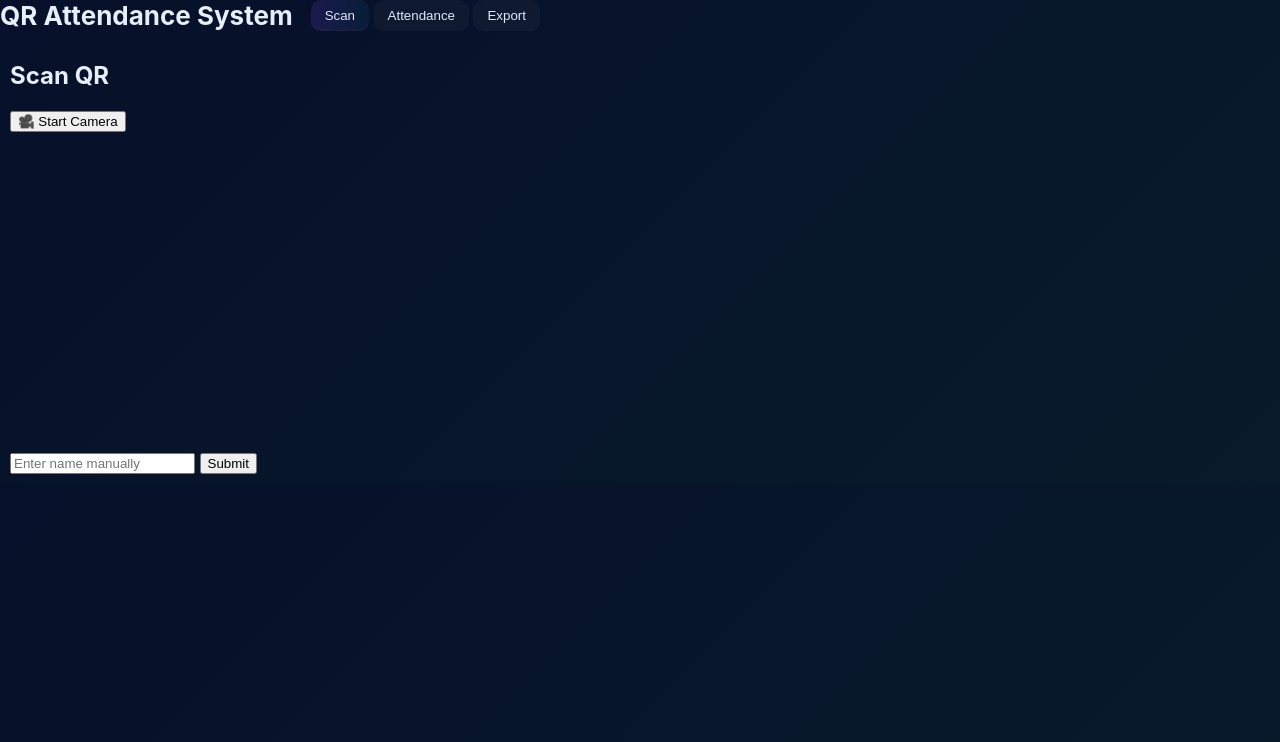
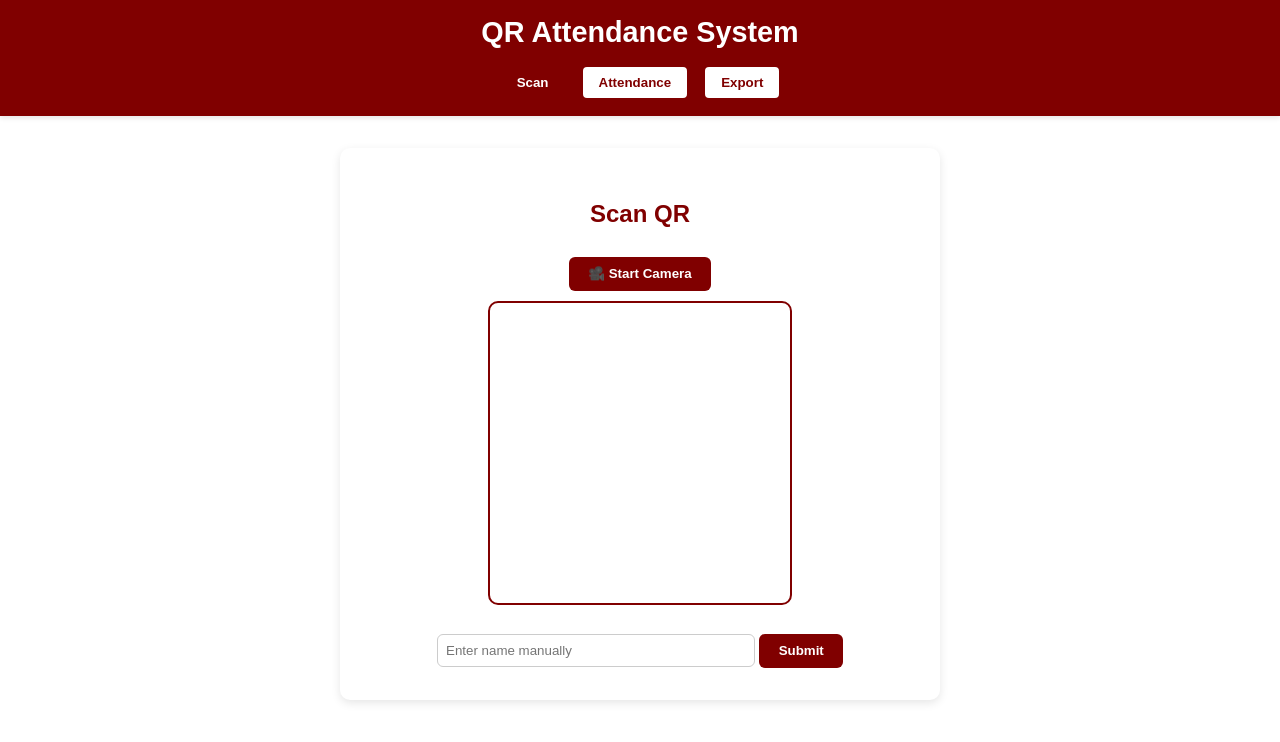
Before and after one commit to IX-elysia/qr-attendance, a website: page client/index.html in a window 1280 px wide. Drawn offline with Linux system fonts and the light colour scheme; no server answers.

Commit message:
Added maroon theme and centered design

```diff
--- a/client/style.css
+++ b/client/style.css
@@ -1,23 +1,140 @@
-:root{--bg:#0f1724;--card:#0b1220;--accent:#7c3aed;--muted:#9aa4b2;--glass:rgba(255,255,255,0.03)}
-*{box-sizing:border-box}
-body{margin:0;font-family:Inter,ui-sans-serif,system-ui,Segoe UI,Roboto,'Helvetica Neue',Arial;background:linear-gradient(135deg,#07102a 0%, #071b2a 100%);color:#e6eef8}
-.app{max-width:980px;margin:28px auto;padding:18px;background:linear-gradient(180deg, rgba(255,255,255,0.02), transparent);border-radius:14px;box-shadow:0 6px 30px rgba(2,6,23,0.6)}
-header{display:flex;align-items:flex-start;gap:18px}
-header h1{margin:0;font-size:26px}
-.subtitle{margin:0;color:var(--muted)}
-.tabs{display:flex;gap:8px;margin:18px 0}
-.tab{background:var(--glass);border:0;padding:8px 14px;border-radius:10px;color:#dfe9fb;cursor:pointer}
-.tab.active{background:linear-gradient(90deg, rgba(124,58,237,0.18), rgba(14,165,233,0.08));box-shadow:inset 0 -2px 0 rgba(255,255,255,0.02)}
-main{padding:10px}
-.panel{display:none}
-.panel.active{display:block}
-.scanner-area{background:rgba(255,255,255,0.02);padding:12px;border-radius:10px}
-.manual{margin-top:12px;display:flex;gap:8px;align-items:center}
-.manual input{padding:8px;border-radius:8px;border:1px solid rgba(255,255,255,0.06);background:transparent;color:inherit}
-.manual button{padding:8px 12px;border-radius:8px;background:var(--accent);border:0;color:white;cursor:pointer}
-.status{margin-top:10px;color:#bfe3ff}
-.list{margin-top:12px;background:var(--glass);padding:10px;border-radius:10px}
-.list .item{padding:8px;border-bottom:1px solid rgba(255,255,255,0.02);display:flex;justify-content:space-between}
-.controls{display:flex;gap:8px}
-.controls button{padding:8px;border-radius:8px;border:0;background:rgba(255,255,255,0.03);cursor:pointer}
-footer{margin-top:16px;color:var(--muted)}
+/* General Layout */
+body {
+  font-family: Arial, sans-serif;
+  margin: 0;
+  background: #ffffff;
+  color: #333;
+  display: flex;
+  flex-direction: column;
+  align-items: center;
+}
+
+/* Header */
+header {
+  width: 100%;
+  background: #800000; /* Maroon */
+  color: white;
+  text-align: center;
+  padding: 1rem 0;
+  box-shadow: 0 2px 5px rgba(0,0,0,0.1);
+}
+
+header h1 {
+  margin: 0;
+  font-size: 1.8rem;
+  font-weight: bold;
+}
+
+/* Navigation */
+nav {
+  margin-top: 1rem;
+}
+
+nav .tab {
+  background: white;
+  color: #800000;
+  border: 2px solid #800000;
+  padding: 0.5rem 1rem;
+  margin: 0 0.3rem;
+  border-radius: 6px;
+  cursor: pointer;
+  font-weight: bold;
+  transition: all 0.2s ease;
+}
+
+nav .tab.active,
+nav .tab:hover {
+  background: #800000;
+  color: white;
+}
+
+/* Panels */
+main {
+  display: flex;
+  justify-content: center;
+  margin: 2rem auto;
+  width: 100%;
+  max-width: 600px;
+}
+
+.panel {
+  display: none;
+  background: white;
+  padding: 2rem;
+  border-radius: 10px;
+  box-shadow: 0 3px 10px rgba(0,0,0,0.1);
+  text-align: center;
+  width: 100%;
+}
+
+.panel.active {
+  display: block;
+}
+
+.panel h2 {
+  margin-bottom: 1rem;
+  color: #800000;
+}
+
+/* QR Scanner Box */
+#qr-reader {
+  border: 2px solid #800000;
+  border-radius: 10px;
+  margin: 1rem auto;
+}
+
+/* Status text */
+.status {
+  margin-top: 1rem;
+  font-weight: bold;
+  color: #555;
+}
+
+/* Input + Buttons */
+input {
+  padding: 0.5rem;
+  margin-top: 0.5rem;
+  width: 80%;
+  max-width: 300px;
+  border: 1px solid #ccc;
+  border-radius: 6px;
+}
+
+button {
+  margin-top: 0.8rem;
+  padding: 0.6rem 1.2rem;
+  border: none;
+  border-radius: 6px;
+  cursor: pointer;
+  font-weight: bold;
+  transition: all 0.2s ease;
+}
+
+/* Primary maroon buttons */
+#start-scan, #manual-submit, #refresh-list, #clear-local, #export-btn {
+  background: #800000;
+  color: white;
+}
+
+#start-scan:hover,
+#manual-submit:hover,
+#refresh-list:hover,
+#clear-local:hover,
+#export-btn:hover {
+  background: #a00000;
+}
+
+/* Attendance list */
+#list {
+  margin-top: 1rem;
+  text-align: left;
+  max-height: 300px;
+  overflow-y: auto;
+  border-top: 1px solid #eee;
+  padding-top: 0.5rem;
+}
+
+.item {
+  padding: 0.5rem;
+  border-bottom: 1px solid #eee;
+}
```
